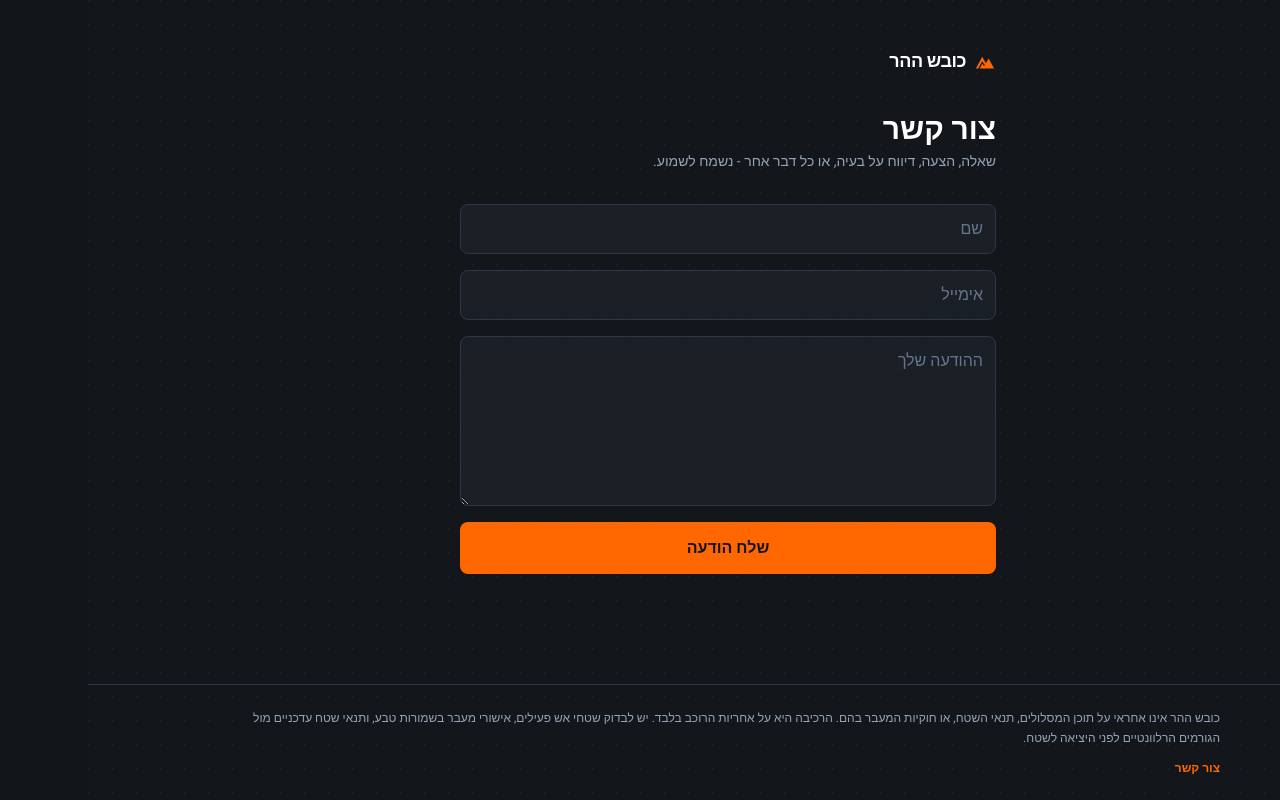
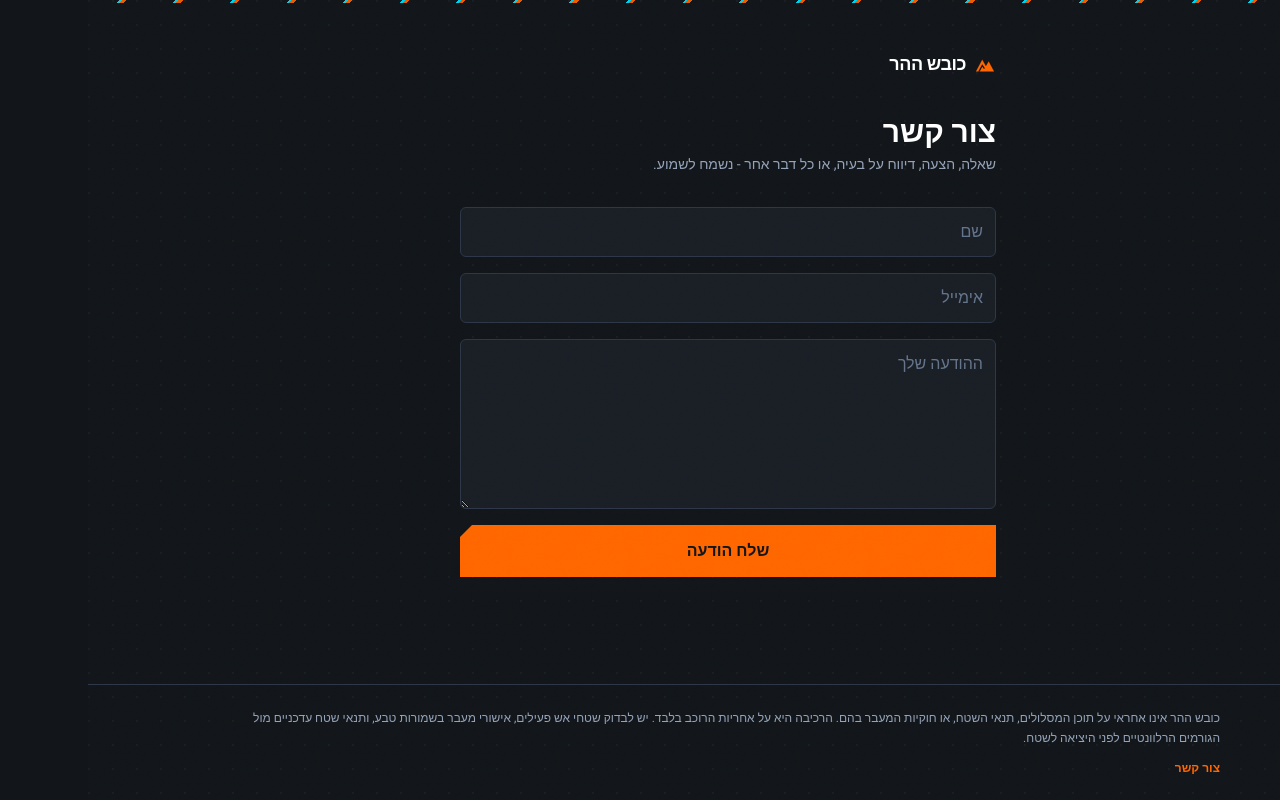
Before and after one commit to trtrhtv/kovesh-hahar, a Next.js app in the folder frontend/: page /contact in a window 1280 px wide. Built offline with nearby package versions, Linux system fonts and the light colour scheme; no server answers.

Commit message:
מוסיף חתימה גרפית מוטוספורטיבית אמיתית: חיתוך אלכסוני בפינות (במקום עיגול גנרי), מספרי HUD מוטים, פס ליברה חוזר, ו-hero א-סימטרי עם קונטרסט טיפוגרפי קיצוני

```diff
--- a/frontend/app/contact/page.tsx
+++ b/frontend/app/contact/page.tsx
@@ -80,7 +80,7 @@ export default function ContactPage() {
             <button
               type="submit"
               disabled={busy}
-              className="bg-moto text-carbon py-3.5 min-h-[48px] text-base font-bold hover:bg-motoDark transition-colors disabled:opacity-50"
+              className="moto-btn bg-moto text-carbon py-3.5 min-h-[48px] text-base font-bold hover:bg-motoDark transition-colors disabled:opacity-50"
             >
               {busy ? "שולח..." : "שלח הודעה"}
             </button>
--- a/frontend/app/globals.css
+++ b/frontend/app/globals.css
@@ -31,17 +31,34 @@ button, a, .transition-smooth {
   transition: all 0.25s cubic-bezier(0.4, 0, 0.2, 1);
 }
 
-/* כרטיס בסגנון דשבורד רכב מרוץ - זוהר עדין באקצנט כשפעיל/hover */
+/* כרטיס בסגנון דשבורד רכב מרוץ - חיתוך אלכסוני בפינה, לא עיגול רך גנרי */
 .moto-card {
   background-color: #1a1f26;
   border: 1px solid #2d3748;
-  border-radius: 10px;
+  clip-path: polygon(0 0, calc(100% - 18px) 0, 100% 18px, 100% 100%, 0 100%);
   transition: all 0.25s cubic-bezier(0.4, 0, 0.2, 1);
+  position: relative;
+}
+.moto-card::after {
+  /* פס ליברה קטן בפינה החתוכה - החתימה הגרפית של האתר */
+  content: "";
+  position: absolute;
+  top: 0;
+  left: 0;
+  width: 100%;
+  height: 100%;
+  pointer-events: none;
+  background: linear-gradient(135deg, transparent calc(100% - 19px), #ff6600 calc(100% - 19px), #ff6600 calc(100% - 17px), #00e5ff calc(100% - 17px), #00e5ff calc(100% - 15px), transparent calc(100% - 15px));
 }
 .moto-card:hover {
   border-color: rgba(255,102,0,0.5);
   box-shadow: 0 0 24px rgba(255,102,0,0.15);
   transform: translateY(-2px);
+}
+
+/* כפתור ראשי - אותו חיתוך אלכסוני, קטן יותר, בפינה השנייה לגיוון */
+.moto-btn {
+  clip-path: polygon(12px 0, 100% 0, 100% 100%, 0 100%, 0 12px);
 }
 
 /* פילס סינון צפים - כפתורים מוצפים על גבי המפה */
@@ -90,9 +107,35 @@ button, a, .transition-smooth {
   letter-spacing: 0.04em;
 }
 
-/* עיגול פינות גיאומטרי אחיד (8px) - התאמות ספציפיות (rounded-full לפילס) גוברות */
-input, select, textarea, button {
-  border-radius: 8px;
+/* מספרים גדולים (ק"מ, טיפוס) בהטיה קלה - כמו תצוגת HUD ברכב מרוץ, לא ספרות ניטרליות */
+.stat-number {
+  font-style: italic;
+  display: inline-block;
+  transform: skewX(-8deg);
+  letter-spacing: -0.02em;
+}
+
+/* פס ליברה אלכסוני דו-גוני - אלמנט חתימה חוזר, לא דקורציה מקרית */
+.livery-stripe {
+  position: relative;
+  overflow: hidden;
+}
+.livery-stripe::before {
+  content: "";
+  position: absolute;
+  inset: 0;
+  background: repeating-linear-gradient(
+    -45deg,
+    #ff6600 0px, #ff6600 3px,
+    #00e5ff 3px, #00e5ff 5px,
+    transparent 5px, transparent 40px
+  );
+  opacity: 0.9;
+}
+
+/* עיגול פינות רק לשדות קלט - כפתורים מקבלים חיתוך אלכסוני (.moto-btn) במפורש */
+input, select, textarea {
+  border-radius: 6px;
   color: inherit;
 }
 input::placeholder, textarea::placeholder {
--- a/frontend/app/layout.tsx
+++ b/frontend/app/layout.tsx
@@ -30,6 +30,7 @@ export default function RootLayout({
   return (
     <html lang="he" dir="rtl" className={`${heebo.variable} ${mono.variable}`}>
       <body className="font-heebo antialiased min-h-screen flex flex-col">
+        <div className="livery-stripe h-[3px] w-full shrink-0" />
         <AuthProvider>
           <div className="flex-1">{children}</div>
           <Footer />
--- a/frontend/app/stories/[id]/page.tsx
+++ b/frontend/app/stories/[id]/page.tsx
@@ -100,7 +100,7 @@ export default async function StoryPage({ params }: { params: { id: string } })
           <div className="flex gap-8 font-mono border-y border-edge py-4 mb-8">
             {story.distance_km != null && (
               <div>
-                <div className="text-3xl font-black leading-none text-white">
+                <div className="stat-number text-3xl font-black leading-none text-white">
                   {story.distance_km}
                 </div>
                 <div className="text-xs text-textDim tracking-wider mt-1">ק״מ</div>
@@ -108,7 +108,7 @@ export default async function StoryPage({ params }: { params: { id: string } })
             )}
             {story.elevation_gain_m != null && (
               <div>
-                <div className="text-3xl font-black leading-none text-white">
+                <div className="stat-number text-3xl font-black leading-none text-white">
                   {Math.round(story.elevation_gain_m)}
                 </div>
                 <div className="text-xs text-textDim tracking-wider mt-1">מ׳ טיפוס מצטבר</div>
--- a/frontend/app/stories/new/page.tsx
+++ b/frontend/app/stories/new/page.tsx
@@ -123,7 +123,7 @@ function AuthGate({
         <button
           type="submit"
           disabled={busy || (mode === "register" && !acceptedDisclaimer)}
-          className="bg-moto text-carbon py-3 font-bold hover:bg-motoDark transition-colors disabled:opacity-50"
+          className="moto-btn bg-moto text-carbon py-3 font-bold hover:bg-motoDark transition-colors disabled:opacity-50"
         >
           {busy ? "רגע..." : mode === "login" ? "התחבר" : "הרשם"}
         </button>
@@ -436,7 +436,7 @@ function StoryForm({ token }: { token: string }) {
         <button
           type="submit"
           disabled={busy}
-          className="bg-moto text-carbon py-3 font-bold hover:bg-motoDark transition-colors disabled:opacity-50"
+          className="moto-btn bg-moto text-carbon py-3 font-bold hover:bg-motoDark transition-colors disabled:opacity-50"
         >
           {busy ? "מעלה..." : "פרסם סיפור"}
         </button>
--- a/frontend/app/stories/page.tsx
+++ b/frontend/app/stories/page.tsx
@@ -36,7 +36,7 @@ export default async function StoriesPage({
           </Link>
           <Link
             href="/stories/new"
-            className="bg-moto text-carbon px-4 py-2 font-bold hover:bg-motoDark transition-colors text-sm"
+            className="moto-btn bg-moto text-carbon px-4 py-2 font-bold hover:bg-motoDark transition-colors text-sm"
           >
             העלה סיפור
           </Link>
--- a/frontend/components/NavigateButton.tsx
+++ b/frontend/components/NavigateButton.tsx
@@ -29,7 +29,7 @@ export default function NavigateButton({
           href={wazeUrl}
           target="_blank"
           rel="noopener noreferrer"
-          className="btn-press bg-moto text-carbon w-full sm:w-auto px-6 py-4 min-h-[52px] text-base font-black hover:bg-motoDark hover:shadow-glow-moto transition-colors flex items-center justify-center text-center"
+          className="btn-press moto-btn bg-moto text-carbon w-full sm:w-auto px-6 py-4 min-h-[52px] text-base font-black hover:bg-motoDark hover:shadow-glow-moto transition-colors flex items-center justify-center text-center"
         >
           נווט ב-Waze
         </a>
--- a/frontend/components/StoryCard.tsx
+++ b/frontend/components/StoryCard.tsx
@@ -37,7 +37,7 @@ export default function StoryCard({ story }: { story: StoryListItem }) {
           <div className="flex gap-4 font-mono text-sm">
             {story.distance_km != null && (
               <div>
-                <div className="text-2xl font-black leading-none text-white">
+                <div className="stat-number text-2xl font-black leading-none text-white">
                   {story.distance_km}
                 </div>
                 <div className="text-[10px] text-textDim tracking-wider">ק״מ</div>
@@ -45,7 +45,7 @@ export default function StoryCard({ story }: { story: StoryListItem }) {
             )}
             {story.elevation_gain_m != null && (
               <div>
-                <div className="text-2xl font-black leading-none text-white">
+                <div className="stat-number text-2xl font-black leading-none text-white">
                   {Math.round(story.elevation_gain_m)}
                 </div>
                 <div className="text-[10px] text-textDim tracking-wider">מ׳ טיפוס</div>
```
Also changed, not shown: frontend/app/page.tsx (+19 -30 lines), 1 other file (tests, documents, lock files or other folders).
